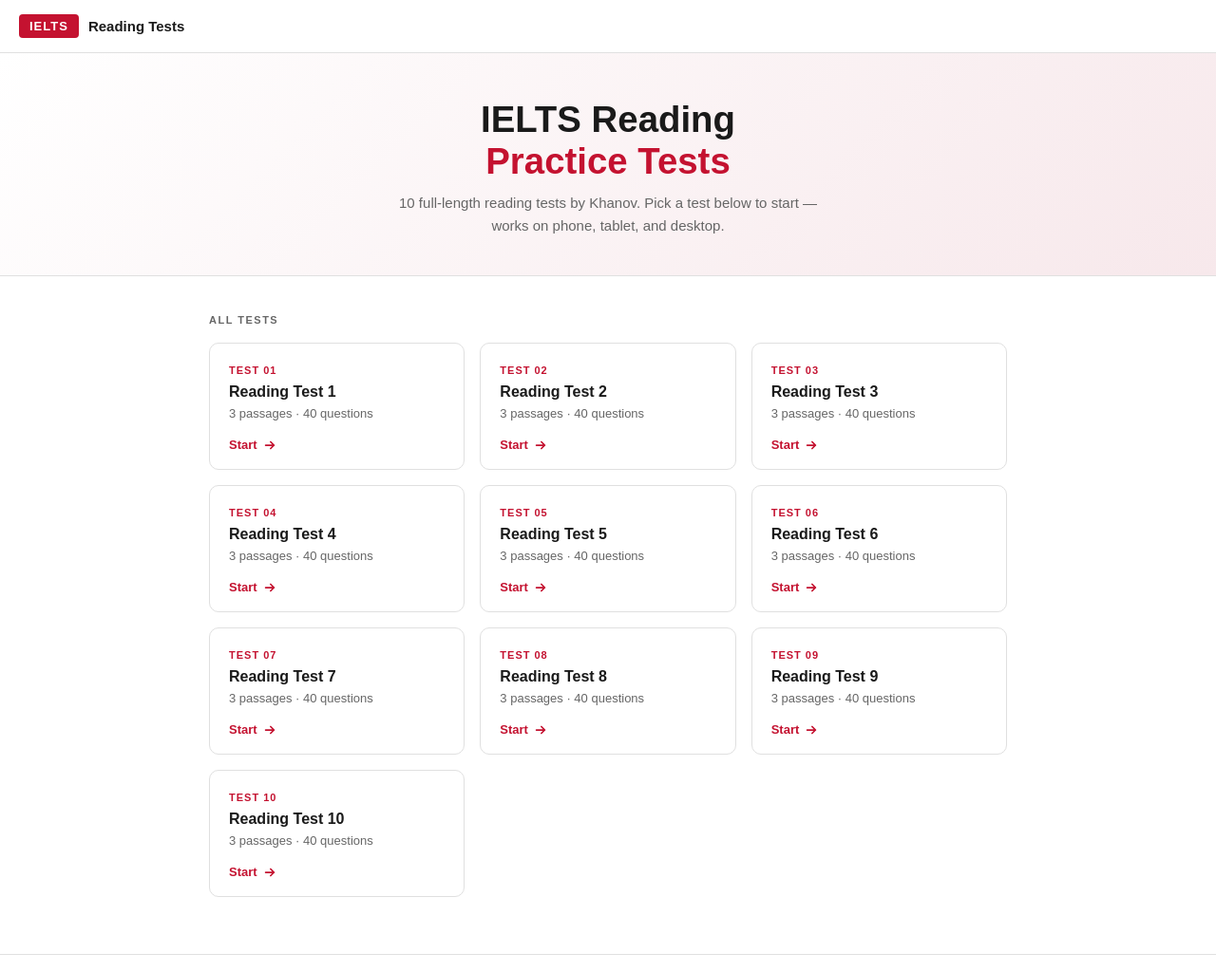
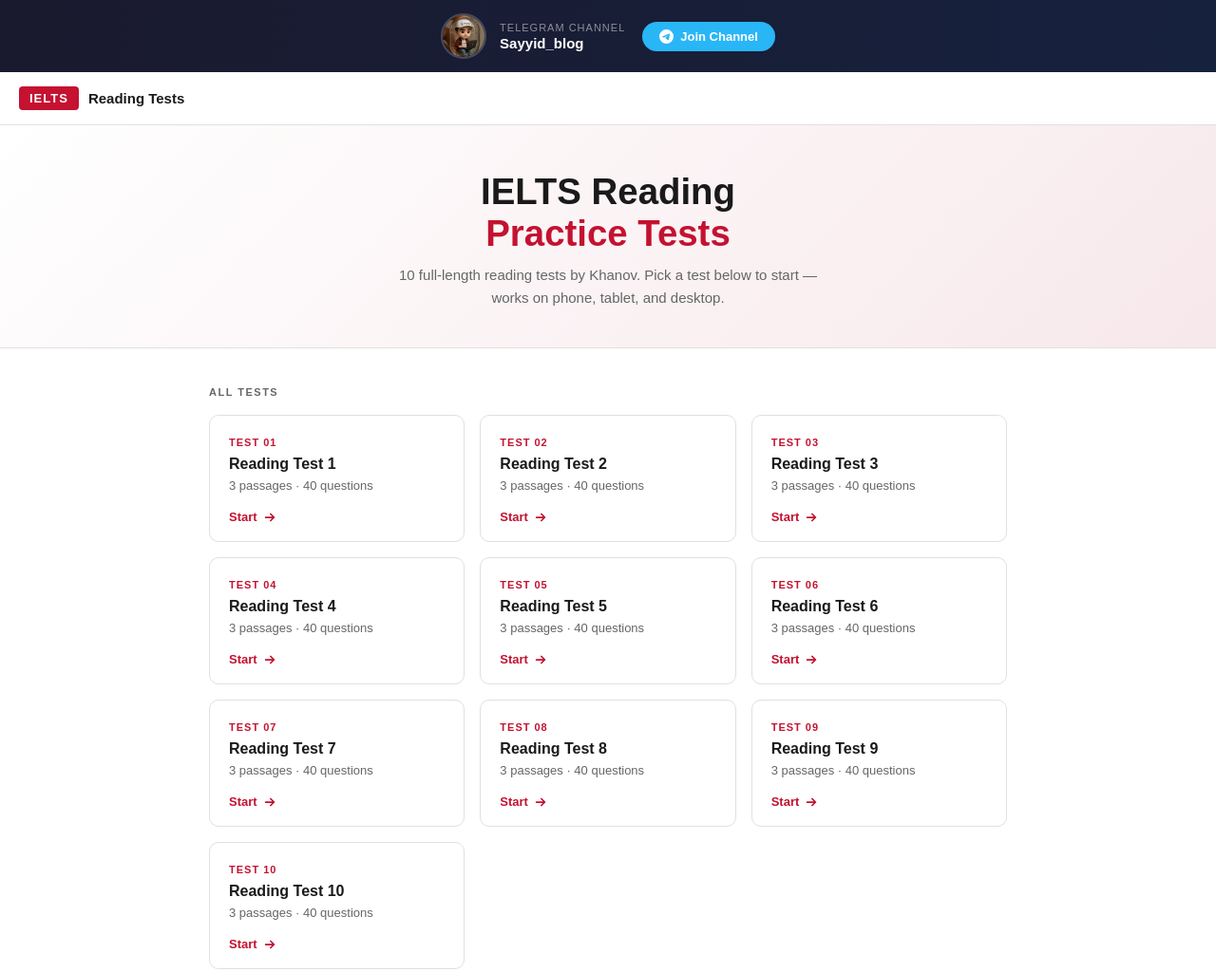
Before and after one commit to Saidazizkhon05/ielts-test, a plain HTML site: page index.html in a window 1280 px wide. Shown: the top 1024 px of the page at 95% size. Drawn offline with Linux system fonts and the light colour scheme.

Commit message:
Add Sayyid_blog channel banner with avatar to index page

```diff
--- a/index.html
+++ b/index.html
@@ -225,6 +225,66 @@
     border-radius: 50%;
   }
 
+  /* ── CHANNEL BANNER ── */
+  .channel-banner {
+    background: linear-gradient(90deg, #1a1a2e 0%, #16213e 100%);
+    padding: 14px 20px;
+    display: flex;
+    align-items: center;
+    justify-content: center;
+    gap: 14px;
+    flex-wrap: wrap;
+  }
+
+  .channel-avatar {
+    width: 48px;
+    height: 48px;
+    border-radius: 50%;
+    object-fit: cover;
+    border: 2px solid rgba(255,255,255,0.2);
+    flex-shrink: 0;
+  }
+
+  .channel-info {
+    display: flex;
+    flex-direction: column;
+    gap: 2px;
+  }
+
+  .channel-label {
+    font-size: 11px;
+    color: rgba(255,255,255,0.5);
+    letter-spacing: 1px;
+    text-transform: uppercase;
+  }
+
+  .channel-name {
+    font-size: 15px;
+    font-weight: 700;
+    color: #fff;
+  }
+
+  .channel-join {
+    display: inline-flex;
+    align-items: center;
+    gap: 7px;
+    background: #29b6f6;
+    color: #fff;
+    font-size: 13px;
+    font-weight: 700;
+    padding: 8px 18px;
+    border-radius: 999px;
+    text-decoration: none;
+    transition: background 0.15s, transform 0.15s;
+    white-space: nowrap;
+    margin-left: 4px;
+  }
+
+  .channel-join:hover {
+    background: #0288d1;
+    transform: translateY(-1px);
+  }
+
   /* ── MOBILE ── */
   @media (max-width: 480px) {
     .grid { grid-template-columns: 1fr 1fr; gap: 12px; }
@@ -239,6 +299,18 @@
 </style>
 </head>
 <body>
+
+<div class="channel-banner">
+  <img class="channel-avatar" src="photo_2026-05-20_00-42-14.jpg" alt="Sayyid_blog avatar">
+  <div class="channel-info">
+    <span class="channel-label">Telegram Channel</span>
+    <span class="channel-name">Sayyid_blog</span>
+  </div>
+  <a class="channel-join" href="https://t.me/Sayyid_blog" target="_blank" rel="noopener">
+    <svg width="15" height="15" viewBox="0 0 24 24" fill="currentColor"><path d="M11.944 0A12 12 0 0 0 0 12a12 12 0 0 0 12 12 12 12 0 0 0 12-12A12 12 0 0 0 12 0a12 12 0 0 0-.056 0zm4.962 7.224c.1-.002.321.023.465.14a.506.506 0 0 1 .171.325c.016.093.036.306.02.472-.18 1.898-.962 6.502-1.36 8.627-.168.9-.499 1.201-.82 1.23-.696.065-1.225-.46-1.9-.902-1.056-.693-1.653-1.124-2.678-1.8-1.185-.78-.417-1.21.258-1.91.177-.184 3.247-2.977 3.307-3.23.007-.032.014-.15-.056-.212s-.174-.041-.249-.024c-.106.024-1.793 1.14-5.061 3.345-.48.33-.913.49-1.302.48-.428-.008-1.252-.241-1.865-.44-.752-.245-1.349-.374-1.297-.789.027-.216.325-.437.893-.663 3.498-1.524 5.83-2.529 6.998-3.014 3.332-1.386 4.025-1.627 4.476-1.635z"/></svg>
+    Join Channel
+  </a>
+</div>
 
 <header>
   <div class="logo">
```
Also changed, not shown: photo_2026-05-20_00-42-14.jpg (added).
